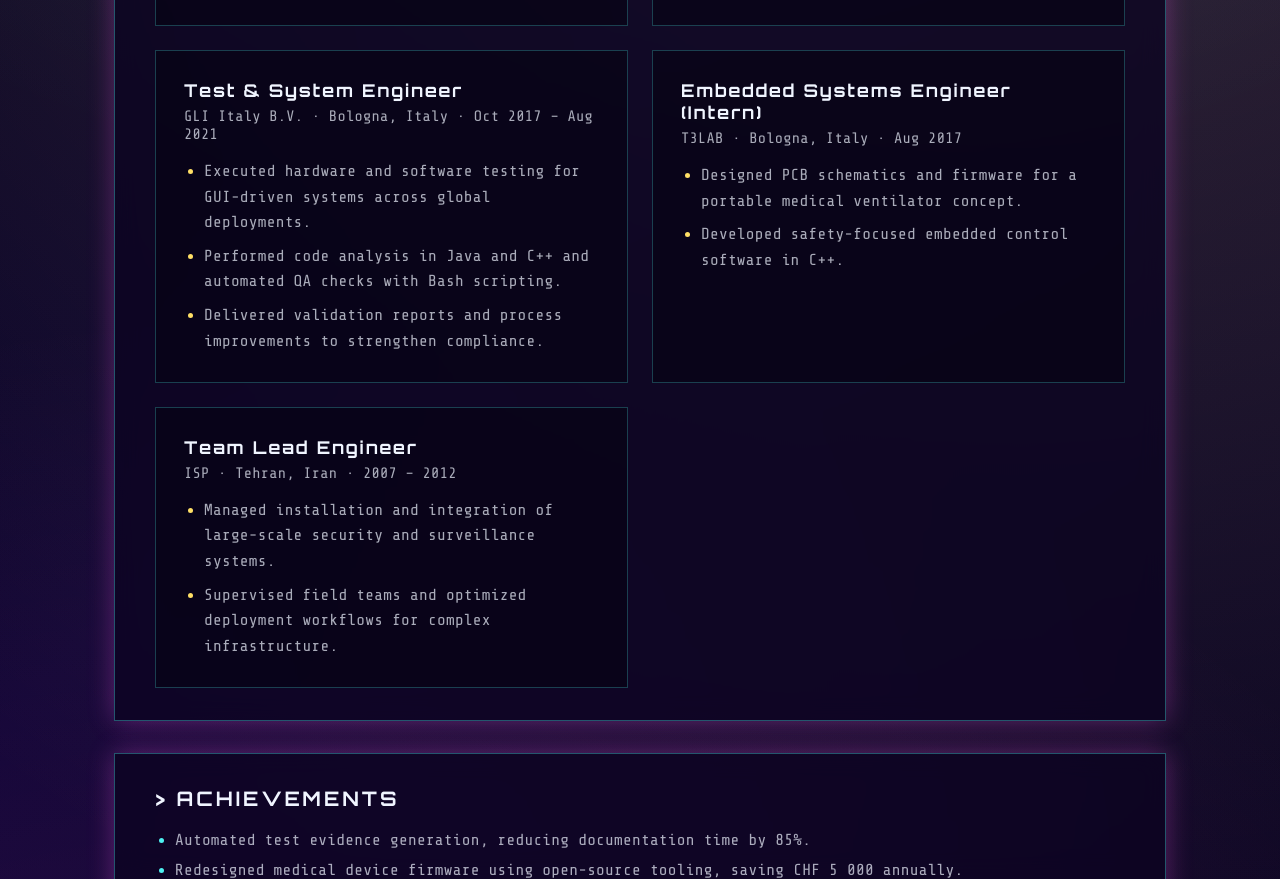
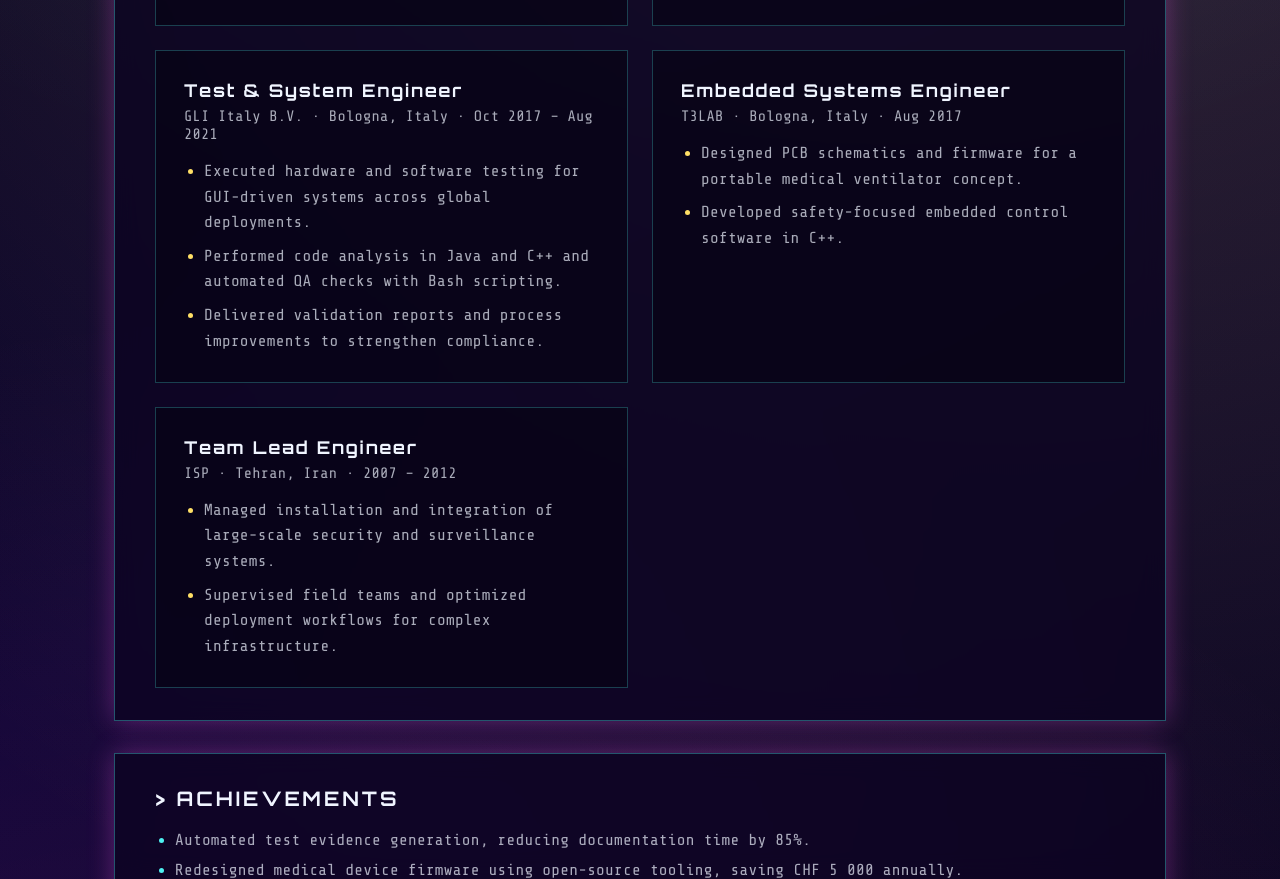
Before and after one commit to akbar-alemnis/portfolio, a plain HTML site: page index.html in a window 1280 px wide. Shown: the part 1432-2311 px from the top of the page. Drawn offline with nearby package versions, Linux system fonts and the light colour scheme.

Commit message:
Update job title from intern to engineer

```diff
--- a/index.html
+++ b/index.html
@@ -75,7 +75,7 @@
         </article>
         <article class="experience">
           <header class="experience__header">
-            <h3 class="experience__role">Embedded Systems Engineer (Intern)</h3>
+            <h3 class="experience__role">Embedded Systems Engineer</h3>
             <span class="experience__company">T3LAB · Bologna, Italy · Aug 2017</span>
           </header>
           <ul class="experience__points">
```
